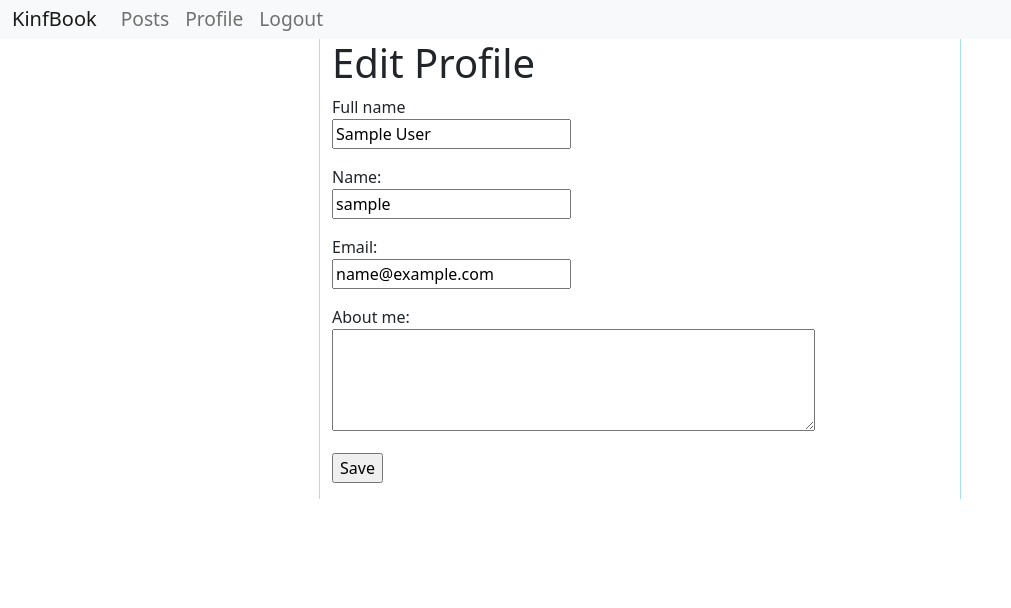
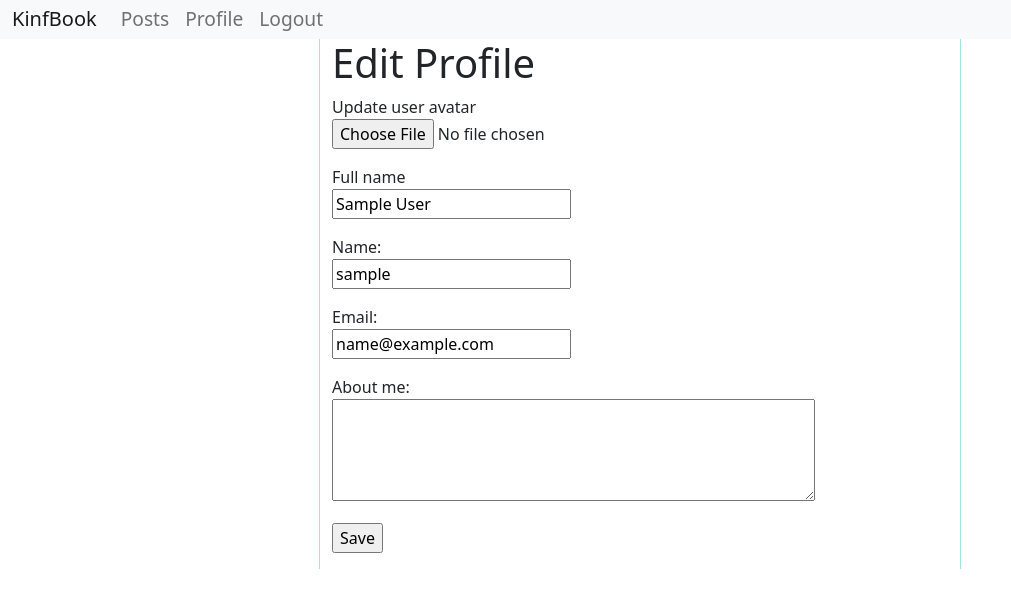
Before and after one commit to kinfi4/FLASK__Blog, a Flask app: page /edit_profile in a window 1280 px wide. Shown: the part 21-629 px from the top of the page, without its empty margins (0-1011 px from the left). Run offline with Flask 2, Linux system fonts and the light colour scheme; the visitor is signed in with stand-in values (Sample User, id 1); data comes from the database, SQL or seed files in the repository; some libraries are stand-ins or nearby versions.

Commit message:
added logic for user avatars

```diff
--- a/app/forms.py
+++ b/app/forms.py
@@ -1,4 +1,5 @@
 from flask_wtf import FlaskForm
+from flask_wtf.file import FileField, FileAllowed
 from wtforms.validators import DataRequired, Email, EqualTo, ValidationError, Length
 from wtforms import StringField, PasswordField, BooleanField, SubmitField, TextField, TextAreaField
 
@@ -35,8 +36,9 @@ class EditProfileForm(FlaskForm):
     full_name = StringField('Full name', validators=[DataRequired(), Length(min=2, max=40)])
     name = StringField(label='Name: ', validators=[Length(min=2, max=20)])
     email = StringField(label='Email: ', validators=[Email()])
+    avatar = FileField('Update user avatar', validators=[FileAllowed(['jpg', 'png'])])
 
-    about_me = TextAreaField(label='About me:', validators=[Length(min=0, max=120   )])
+    about_me = TextAreaField(label='About me:', validators=[Length(min=0, max=120)])
     submit = SubmitField('Save')
 
     def __init__(self, original_name, original_email, *args, **kwargs):
--- a/app/static/css/user-page-styles.css
+++ b/app/static/css/user-page-styles.css
@@ -36,7 +36,7 @@
 }
 .username{
     color: rgb(100, 100, 100);
-    font-size: 25px;
+    font-size: 20px;
 }
 
 .avatar{
@@ -74,3 +74,7 @@
 .about-me{
     white-space: pre-wrap;
 }
+
+.name-block{
+    margin-top: 20px;
+}
--- a/app/templates/forms/edit-profile.html
+++ b/app/templates/forms/edit-profile.html
@@ -2,8 +2,18 @@
 
 {% block content %}
     <h1>Edit Profile</h1>
-    <form action="{{ url_for('edit_profile') }}" method="POST">
+    <form action="{{ url_for('edit_profile') }}" method="POST" enctype="multipart/form-data">
         {{ form.hidden_tag() }}
+        <p>
+            {{ form.avatar.label }}<br>
+            {{ form.avatar(class='') }}<br>
+
+            {% for error in form.avatar.errors %}
+                <span style="color: red;">[{{ error }}]</span>
+            {% endfor %}
+
+        </p>
+
         <p>
             {{ form.full_name.label }}<br>
             {{ form.full_name }}<br>
--- a/app/templates/user.html
+++ b/app/templates/user.html
@@ -19,7 +19,9 @@
                         <div class="row">
                                 <img src="{{ user.get_avatar(128) }}" alt="user_avatar" class="avatar">
 
-                                <h1>{{ user.full_name }} <div class="username">@{{ user.username }}</div></h1>
+                                <div class="name-block">
+                                    <h3>{{ user.full_name }} <div class="username">@{{ user.username }}</div></h3>
+                                </div>
                         </div>
 
                         <div class="row">
--- a/app/views/user_page_views.py
+++ b/app/views/user_page_views.py
@@ -5,6 +5,7 @@ from wtforms import ValidationError
 from app import app, db
 from app.forms import EditProfileForm
 from app.models import User, Post
+from app.utils.save_picture_into_file_system import save_pic
 
 
 @app.route('/user/<username>')
@@ -28,6 +29,11 @@ def user_page(username):
 def edit_profile():
     form = EditProfileForm(current_user.username, current_user.email)
     if form.validate_on_submit():
+        if form.avatar.data:
+            picture_path, new_filename = save_pic(form.avatar.data.filename)
+            form.avatar.data.save(picture_path)
+            current_user.image_file = new_filename
+
         current_user.username = form.name.data
         current_user.about_me = form.about_me.data
         current_user.email = form.email.data
```
Also changed, not shown: app/utils/save_picture_into_file_system.py (added, +13 -0 lines), app/static/media/users_avatars/12a7614641014ea4.jpg (added), app/static/media/users_avatars/a47b156719d19235.jpg (added).
